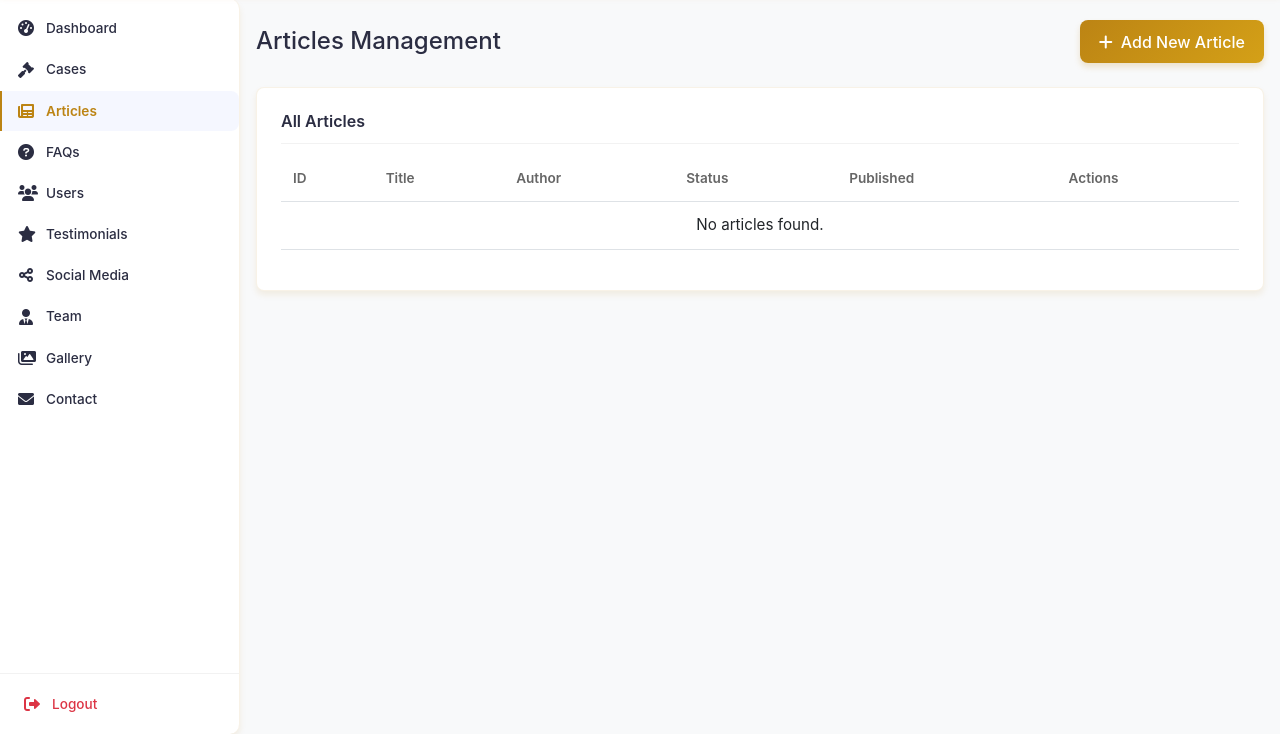
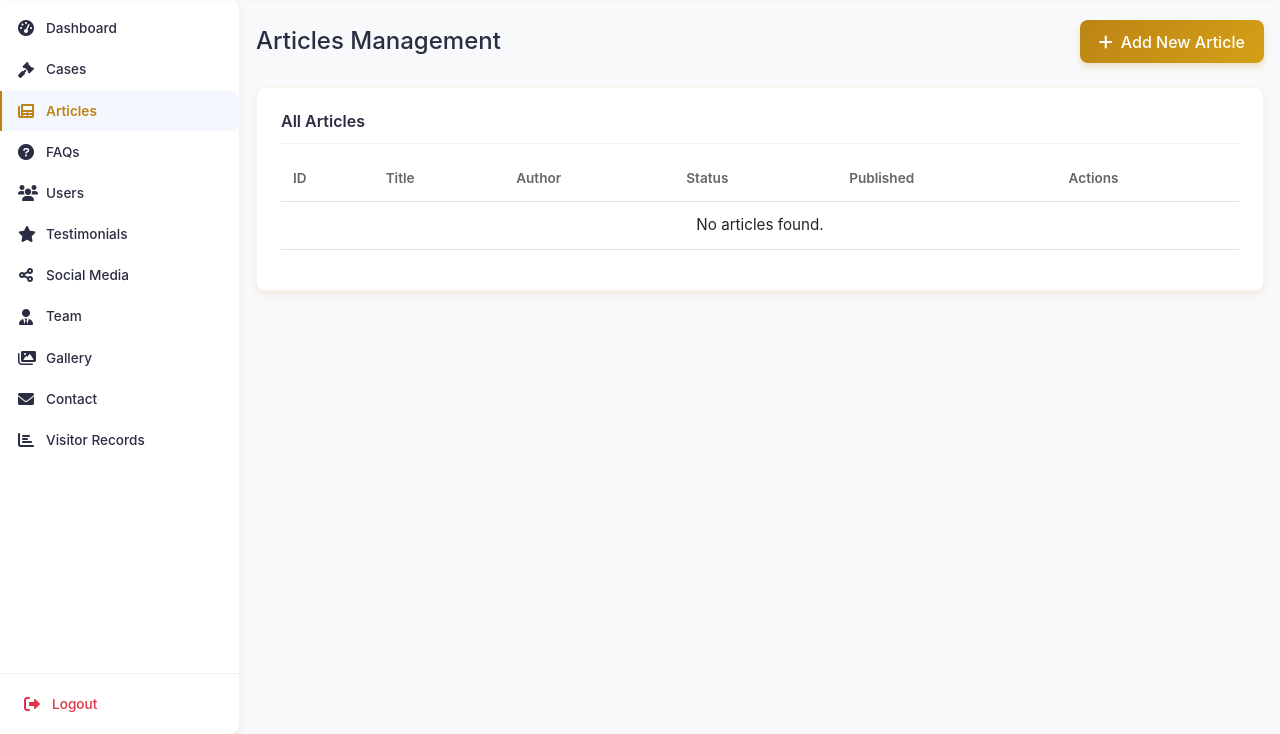
Before and after one commit to munazzabegam/lexjuris2-, a PHP site: page /articles.php in a window 1280 px wide. Shown: the part 66-800 px from the top of the page. Run offline with PHP 8.4, Linux system fonts and the light colour scheme; the visitor is signed in with stand-in values (Sample User, id 1); data that the repository does not hold is empty.

Commit message:
updated sidebar

```diff
--- a/admin/components/sidebar.php
+++ b/admin/components/sidebar.php
@@ -34,6 +34,9 @@ $current_page = basename($_SERVER['PHP_SELF']);
         </a>
         <a href="contact.php" class="<?php echo $current_page === 'contact.php' ? 'active' : ''; ?>">
             <i class="fas fa-envelope"></i> <span class="menu-text">Contact</span>
+        </a>
+        <a href="visitor_records.php" class="<?php echo $current_page === 'visitor_records.php' ? 'active' : ''; ?>">
+            <i class="fas fa-chart-bar"></i> <span class="menu-text">Visitor Records</span>
         </a>
     </div>
     <div class="sidebar-footer">
```
